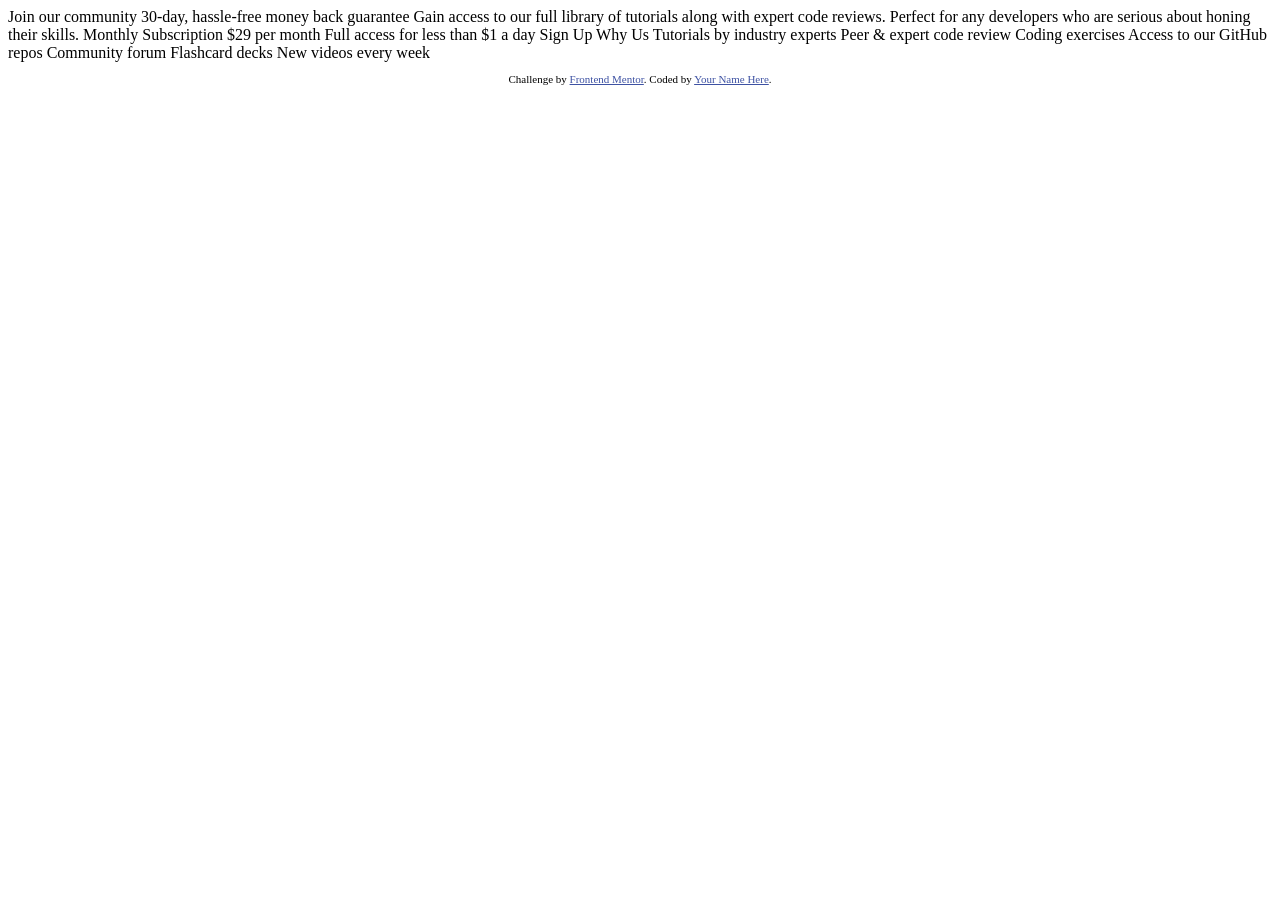
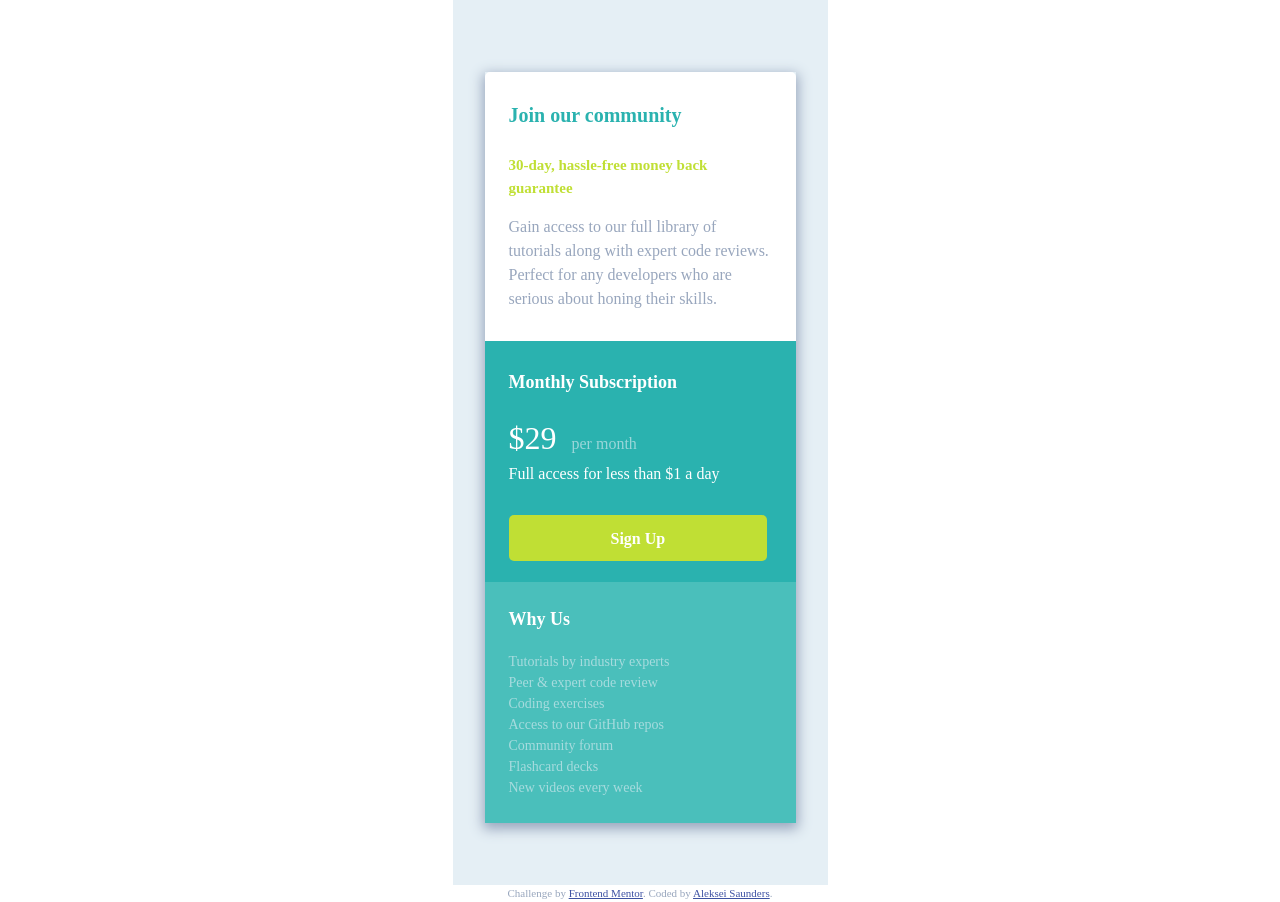
Before and after one commit to AlekseiSaunders/singlePriceGridFM, a plain HTML site: page index.html in a window 1280 px wide. Before the commit the page ends 800 px from the top, so only its background shows below. Drawn offline with Linux system fonts and the light colour scheme.

Commit message:
add html

```diff
--- a/index.html
+++ b/index.html
@@ -1,50 +1,60 @@
 <!DOCTYPE html>
 <html lang="en">
+
 <head>
   <meta charset="UTF-8">
-  <meta name="viewport" content="width=device-width, initial-scale=1.0"> <!-- displays site properly based on user's device -->
+  <meta name="viewport" content="width=device-width, initial-scale=1.0">
+  <!-- displays site properly based on user's device -->
 
   <link rel="icon" type="image/png" sizes="32x32" href="./images/favicon-32x32.png">
+  <link rel="stylesheet" href="./reset.css">
+  <link rel="stylesheet" href="./main.css">
 
   <title>Frontend Mentor | Single Price Grid Component</title>
 
-  <!-- Feel free to remove these styles or customise in your own stylesheet 👍 -->
-  <style>
-    .attribution { font-size: 11px; text-align: center; }
-    .attribution a { color: hsl(228, 45%, 44%); }
-  </style>
+
 </head>
+
 <body>
-  Join our community
+  <main>
+    <div class="wrapperShadow">
+      <section class="cta">
+        <h1>Join our community</h1>
 
-  30-day, hassle-free money back guarantee
+        <h3>30-day, hassle-free money back guarantee</h3>
 
-  Gain access to our full library of tutorials along with expert code reviews.
-  Perfect for any developers who are serious about honing their skills.
+        <p>Gain access to our full library of tutorials along with expert code reviews.
+          Perfect for any developers who are serious about honing their skills.</p>
+      </section>
+      <section class="costs">
+        <h2>Monthly Subscription</h2>
 
-  Monthly Subscription
+        <p><span class="price">&dollar;29</span> per month</p>
 
-  &dollar;29 per month
+        <h4>Full access for less than &dollar;1 a day</h4>
 
-  Full access for less than &dollar;1 a day
+        <span class="buttonLike">Sign Up</span>
+      </section>
+      <section class="reasoning">
+        <h2>Why Us</h2>
 
-  Sign Up
-
-  Why Us
-
-  Tutorials by industry experts
-  Peer &amp; expert code review
-  Coding exercises
-  Access to our GitHub repos
-  Community forum
-  Flashcard decks
-  New videos every week
+        <p>Tutorials by industry experts
+          Peer &amp; expert code review
+          Coding exercises
+          Access to our GitHub repos
+          Community forum
+          Flashcard decks
+          New videos every week</p>
+      </section>
+    </div>
+  </main>
 
   <footer>
     <p class="attribution">
       Challenge by <a href="https://www.frontendmentor.io?ref=challenge" target="_blank">Frontend Mentor</a>.
-      Coded by <a href="#">Your Name Here</a>.
+      Coded by <a href="#">Aleksei Saunders</a>.
     </p>
   </footer>
 </body>
+
 </html>
```
